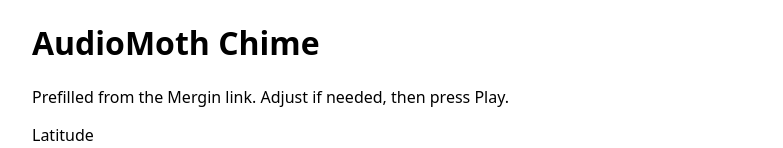
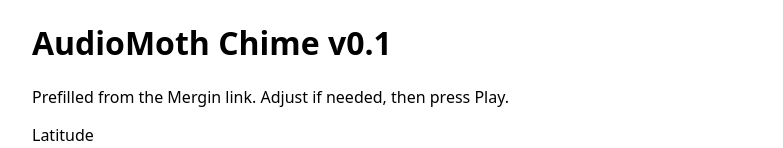
Before and after one commit to peterisdaknis/amchime, a plain HTML site: page index.html in a window 1280 px wide. Shown: the top 148 px of the page, without its empty margins (258-1041 px from the left). Drawn offline with Linux system fonts and the light colour scheme.

Commit message:
Update index.html

```diff
--- a/index.html
+++ b/index.html
@@ -13,7 +13,7 @@
 <script src="./AudioMothChime.js"></script>
 <script src="./AudioMothChimeConnector.js"></script>
 
-<h1>AudioMoth Chime</h1>
+<h1>AudioMoth Chime v0.1</h1>
 <p>Prefilled from the Mergin link. Adjust if needed, then press Play.</p>
 
 <label>Latitude</label><input id="lat" type="text" inputmode="decimal" placeholder="56.949600">
```
